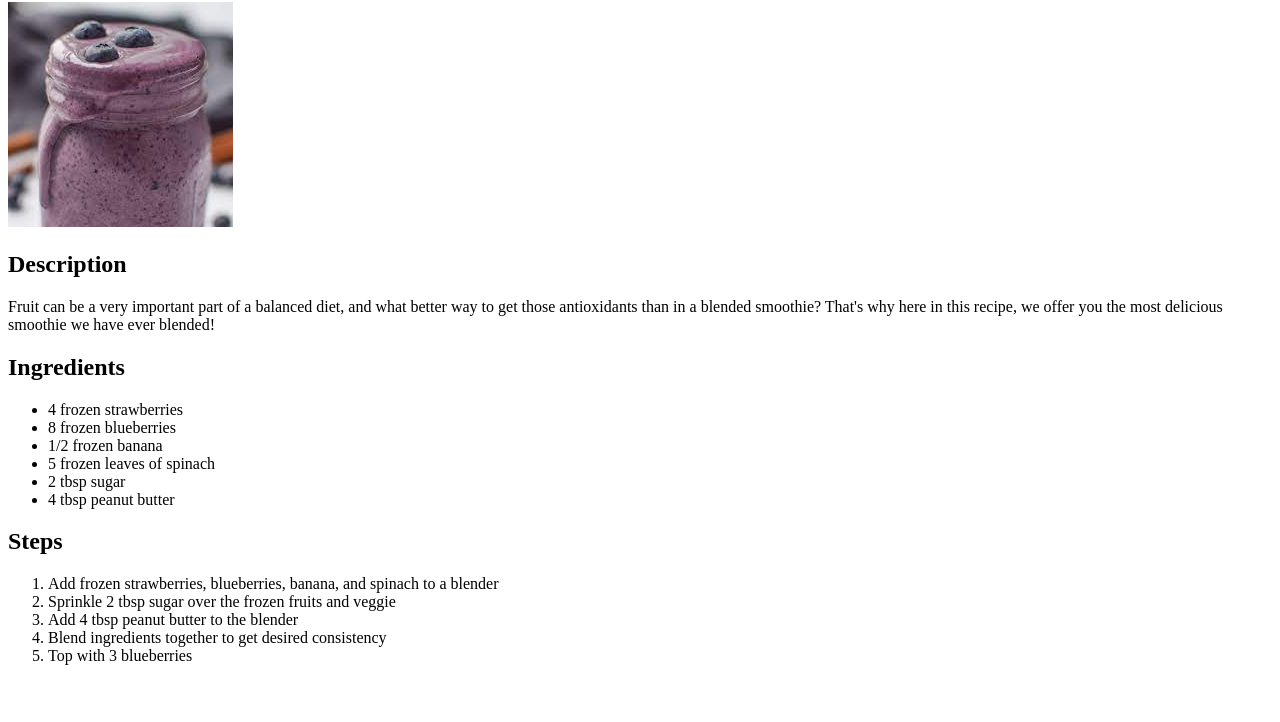
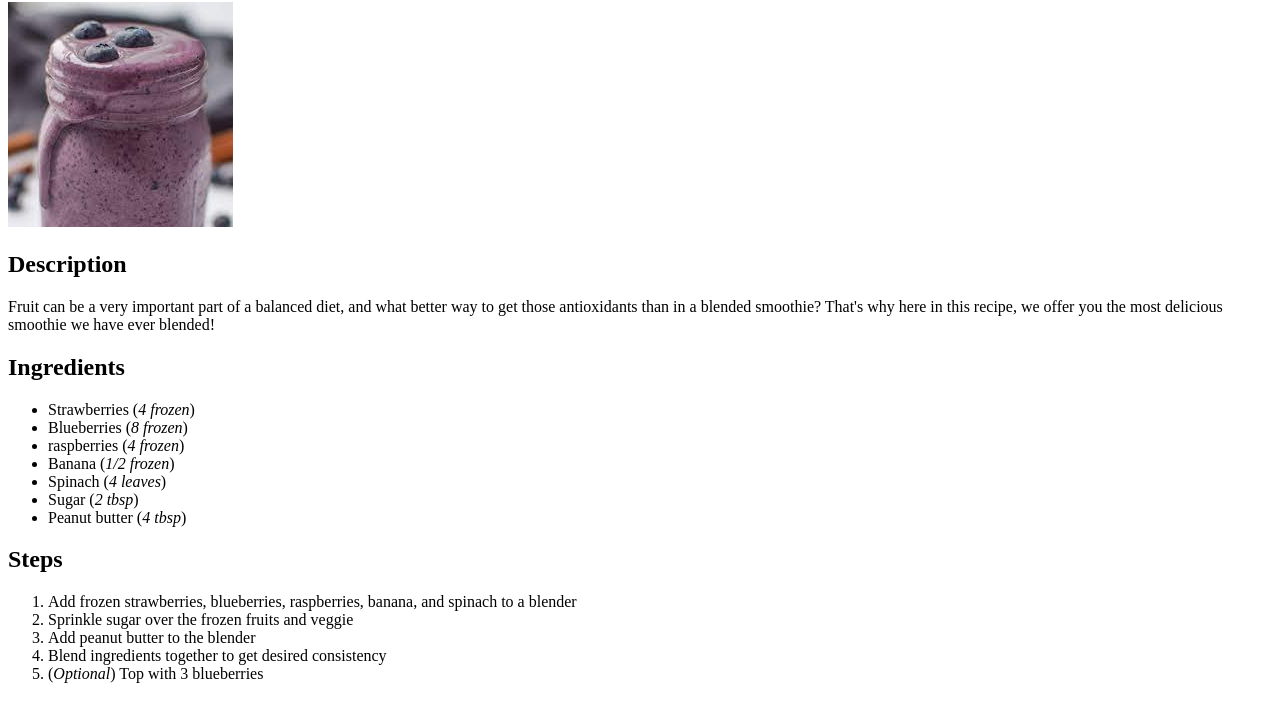
Before and after one commit to Figby222/odin-recipes, a plain HTML site: page recipes/berry-peanut-butter-smoothie.html in a window 1280 px wide. Shown: the part 78-800 px from the top of the page. Drawn offline with Linux system fonts and the light colour scheme.

Commit message:
Update berry-pbnj smoothie recipe

```diff
--- a/recipes/berry-peanut-butter-smoothie.html
+++ b/recipes/berry-peanut-butter-smoothie.html
@@ -15,20 +15,21 @@
         you the most delicious smoothie we have ever blended!</p>
         <h2>Ingredients</h2>
         <ul>
-            <li>4 frozen strawberries</li>
-            <li>8 frozen blueberries</li>
-            <li>1/2 frozen banana</li>
-            <li>5 frozen leaves of spinach</li>
-            <li>2 tbsp sugar</li>
-            <li>4 tbsp peanut butter</li>
+            <li>Strawberries    (<em>4 frozen</em>)</li>
+            <li>Blueberries     (<em>8 frozen</em>)</li>
+            <li>raspberries     (<em>4 frozen</em>)</li>
+            <li>Banana          (<em>1/2 frozen</em>)</li>
+            <li>Spinach         (<em>4 leaves</em>)</li>
+            <li>Sugar           (<em>2 tbsp</em>)</li>
+            <li>Peanut butter   (<em>4 tbsp</em>)</li>
         </ul>
         <h2>Steps</h2>
         <ol>
-            <li>Add frozen strawberries, blueberries, banana, and spinach to a blender</li>
-            <li>Sprinkle 2 tbsp sugar over the frozen fruits and veggie</li>
-            <li>Add 4 tbsp peanut butter to the blender</li>
+            <li>Add frozen strawberries, blueberries, raspberries, banana, and spinach to a blender</li>
+            <li>Sprinkle sugar over the frozen fruits and veggie</li>
+            <li>Add peanut butter to the blender</li>
             <li>Blend ingredients together to get desired consistency</li>
-            <li>Top with 3 blueberries</li>
+            <li>(<em>Optional</em>) Top with 3 blueberries</li>
         </ol>
     </body>
 </html>
```
